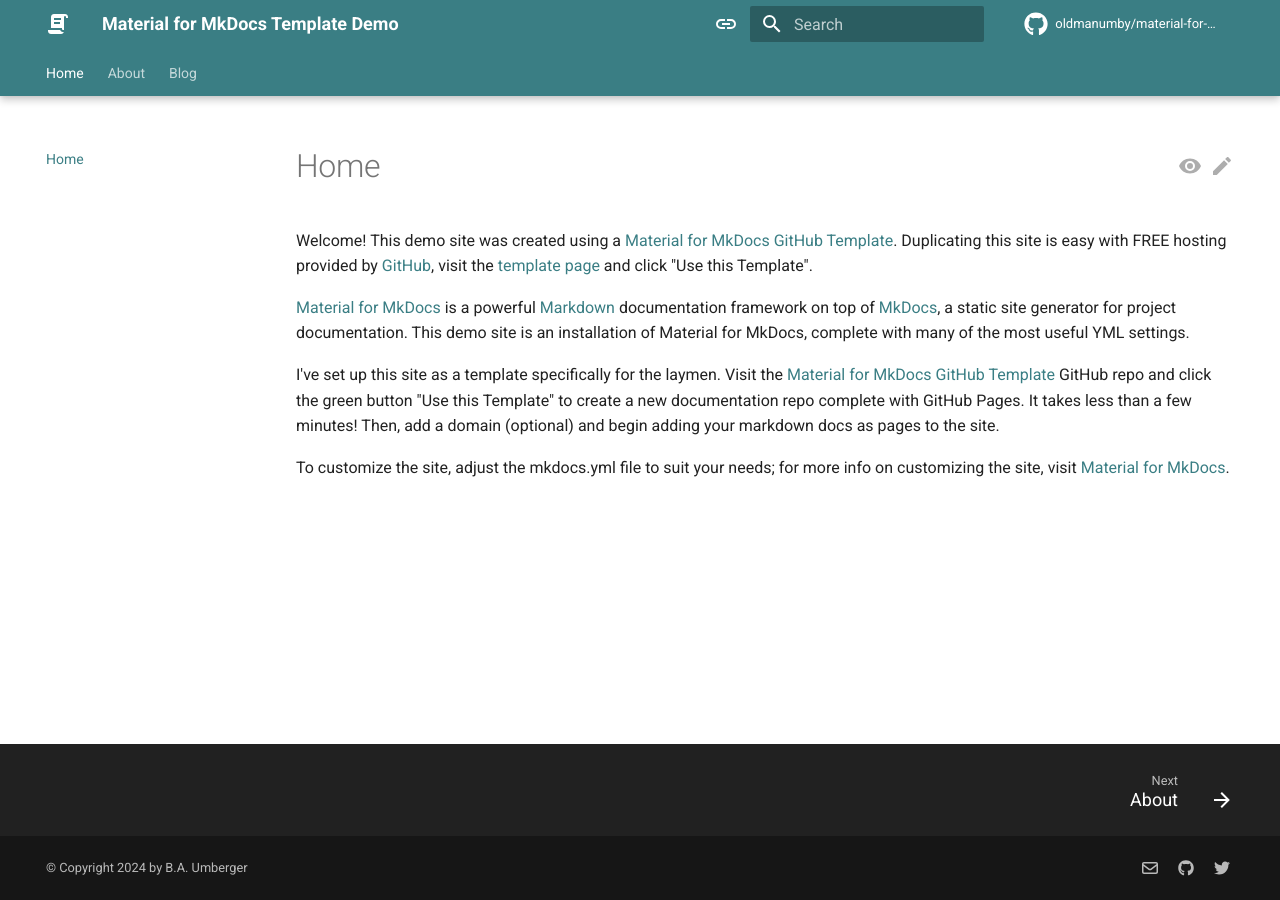
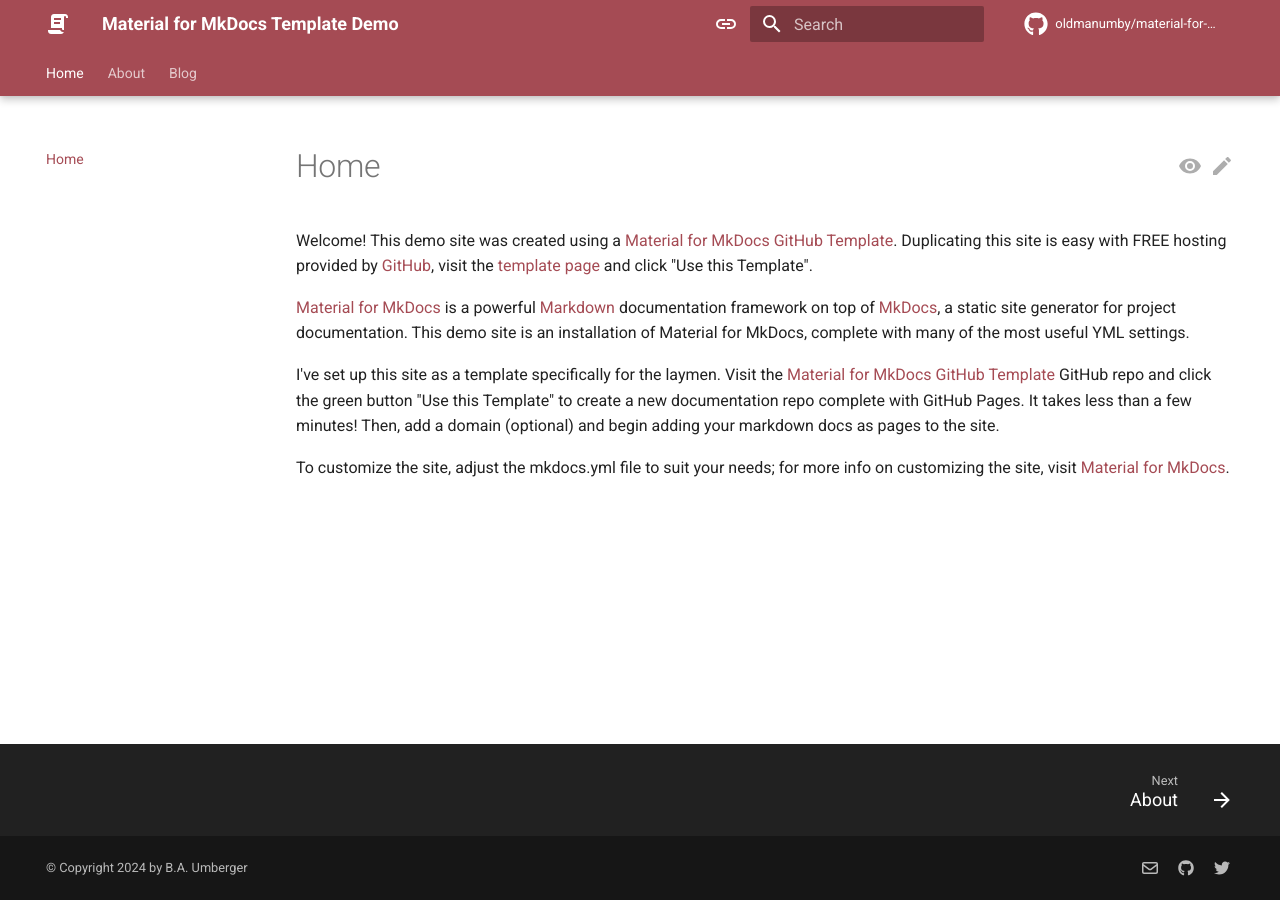
Before and after one commit to OldManUmby/material-for-mkdocs-template, an MkDocs documentation site: the page built from docs/index.md, in a window 1280 px wide. Built offline with MkDocs 1.6.1 and Material for MkDocs 9.7.7, drawn with Linux system fonts in a browser that asks for light colours; comment, search, counter and statistics services are not loaded.

Commit message:
Updated CSS

```diff
--- a/docs/stylesheets/extra.css
+++ b/docs/stylesheets/extra.css
@@ -1,10 +1,10 @@
 :root {
-    --md-primary-fg-color: #3A7E84;
-    --md-primary-fg-color--light: #9B4A46;
-    --md-primary-fg-color--dark: #3A7E84;
-    --md-accent-fg-color: #9B4A46;
-    --md-accent-fg-color--light: #3A7E84;
-    --md-accent-fg-color--dark: #9B4A46;
+    --md-primary-fg-color: #A54B54;
+    --md-primary-fg-color--light: #A54B54;
+    --md-primary-fg-color--dark: #A54B54;
+    --md-accent-fg-color: #A54B54;
+    --md-accent-fg-color--light: #A54B54;
+    --md-accent-fg-color--dark: #A54B54;
 }
 
 [data-md-color-scheme="slate"] {
```
